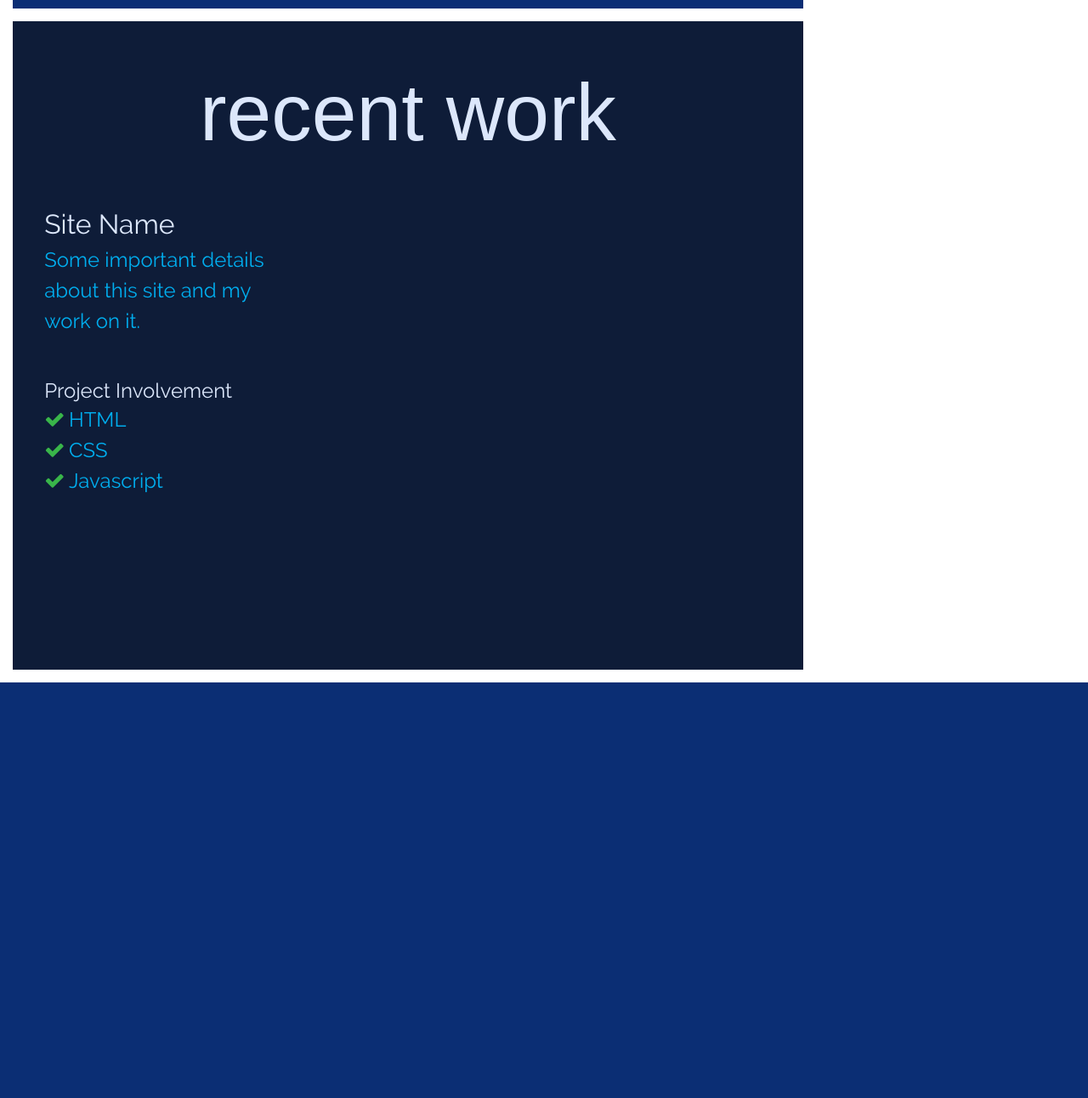
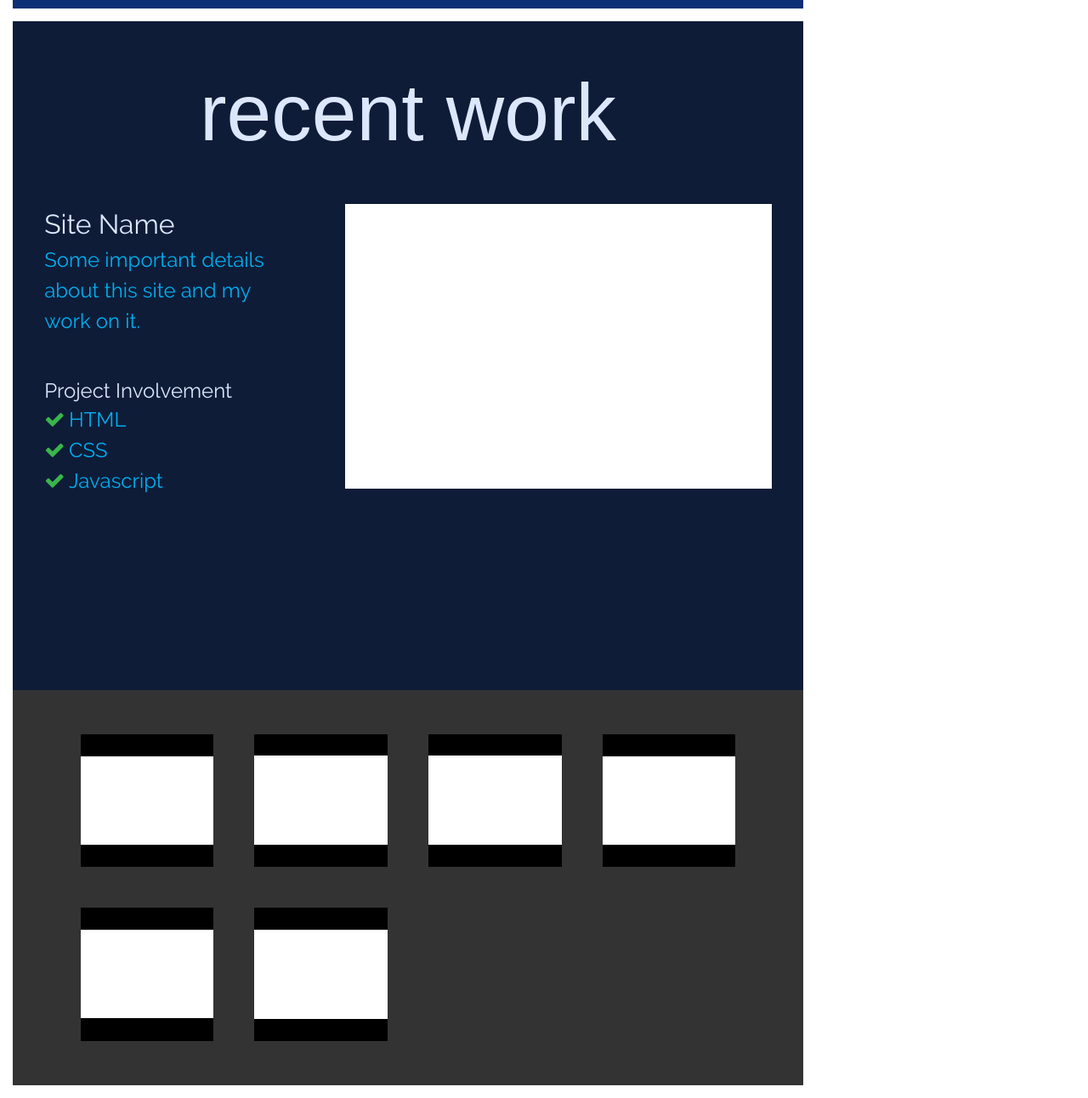
Before and after one commit to engineerclark/mclarkpw, a Django app: template mclarkpw/templates/webdev/main.html in a window 1280 px wide. Shown: the part 1200-2492 px from the top of the page at 85% size. Before the commit the page ends 2003 px from the top, so only its background shows below. Run offline with Django 3.2, Linux system fonts and the light colour scheme; the template is opened without the code that fills it, so the values that code supplies are empty; some web fonts are replaced.

Commit message:
Completed 'Recent Work' section and styles

```diff
--- a/mclarkpw/assets/css/screen.css
+++ b/mclarkpw/assets/css/screen.css
@@ -538,21 +538,24 @@ nav.docked {
 .recent-work {
   background: #0e1c38;
   overflow: auto;
+  padding-bottom: 0;
 }
-/* line 33, ../../compass/sass/_webdev.scss */
+/* line 34, ../../compass/sass/_webdev.scss */
 .recent-work .column {
   float: left;
   padding: 0 4%;
+  overflow: auto;
+  margin-bottom: 3rem;
 }
-/* line 37, ../../compass/sass/_webdev.scss */
+/* line 40, ../../compass/sass/_webdev.scss */
 .recent-work p, .recent-work ul {
   color: #00aeef;
 }
-/* line 40, ../../compass/sass/_webdev.scss */
+/* line 43, ../../compass/sass/_webdev.scss */
 .recent-work li {
   padding-left: 1.2em;
 }
-/* line 43, ../../compass/sass/_webdev.scss */
+/* line 46, ../../compass/sass/_webdev.scss */
 .recent-work li:before {
   content: '';
   display: inline-block;
@@ -561,15 +564,62 @@ nav.docked {
   margin-left: -1.2em;
   color: #39b54a;
 }
-/* line 53, ../../compass/sass/_webdev.scss */
+/* line 56, ../../compass/sass/_webdev.scss */
 .recent-work .info h2 {
   font-size: 1.33rem;
 }
-/* line 56, ../../compass/sass/_webdev.scss */
+/* line 59, ../../compass/sass/_webdev.scss */
 .recent-work .info h3 {
   font-size: 1rem;
 }
-/* line 60, ../../compass/sass/_webdev.scss */
+/* line 63, ../../compass/sass/_webdev.scss */
 .recent-work .subsection {
   margin-bottom: 2rem;
 }
+/* line 66, ../../compass/sass/_webdev.scss */
+.recent-work .screenshot img {
+  width: 100%;
+}
+/* line 69, ../../compass/sass/_webdev.scss */
+.recent-work .thumbnails {
+  background: #333;
+  clear: both;
+  padding: 3% 6%;
+  overflow: auto;
+  width: 100%;
+}
+/* line 76, ../../compass/sass/_webdev.scss */
+.recent-work .thumbnails .thumbnail {
+  width: 25%;
+  float: left;
+  position: relative;
+  box-sizing: content-box;
+}
+/* line 81, ../../compass/sass/_webdev.scss */
+.recent-work .thumbnails .thumbnail:before {
+  content: "";
+  display: block;
+  padding-top: 100%;
+}
+/* line 87, ../../compass/sass/_webdev.scss */
+.recent-work .thumbnails .thumbnail a {
+  position: absolute;
+  top: 0;
+  left: 0;
+  right: 0;
+  bottom: 0;
+  display: block;
+  box-sizing: border-box;
+  border: 1em solid #333;
+  background-attachment: scroll;
+  background-position: center;
+  background-repeat: no-repeat;
+  background-color: #000;
+  background-size: contain;
+}
+/* line 102, ../../compass/sass/_webdev.scss */
+.recent-work .thumbnails .thumbnail img {
+  height: auto;
+  width: 100%;
+  position: relative;
+}
--- a/mclarkpw/compass/sass/_webdev.scss
+++ b/mclarkpw/compass/sass/_webdev.scss
@@ -29,10 +29,13 @@
 .recent-work {
   background: $darkblue;
   overflow: auto;
+  padding-bottom: 0;
 
   .column {
     float: left;
     padding: 0 4%;
+    overflow: auto;
+    margin-bottom: 3rem;
   }
   p, ul {
     color: $tealblue;
@@ -60,4 +63,47 @@
   .subsection {
     margin-bottom: 2rem;
   }
+  .screenshot img {
+    width:100%;
+  }
+  .thumbnails {
+    background: #333;
+    clear: both;
+    padding: 3% 6%;
+    overflow: auto;
+    width: 100%;
+
+    .thumbnail {
+      width: 25%;
+      float: left;
+      position: relative;
+      box-sizing: content-box;
+      &:before {
+        content: "";
+        display: block;
+        padding-top:100%;
+      }
+
+      a {
+        position: absolute;
+        top: 0;
+        left: 0;
+        right: 0;
+        bottom: 0;
+        display: block;
+        box-sizing: border-box;
+        border: 1em solid #333;
+        background-attachment: scroll;
+        background-position: center;
+        background-repeat: no-repeat;
+        background-color: #000;
+        background-size: contain;
+      }
+      img {
+        height: auto;
+        width: 100%;
+        position: relative;
+      }
+    }
+  }
 }
--- a/mclarkpw/templates/webdev/recentwork.html
+++ b/mclarkpw/templates/webdev/recentwork.html
@@ -17,6 +17,26 @@
 	    </div>
     </div>
     <div class="screenshot column gr-large">
-
+    	<img src="/static/images/test-rect.jpg" alt="" />
+    </div>
+    <div class="thumbnails">
+    	<div class="thumbnail">
+    		<a href="#" style="background-image: url('/static/images/test-rect.jpg');"></a>
+    	</div>
+    	<div class="thumbnail">
+            <a href="#" style="background-image: url('/static/images/test-rect.jpg');"></a>
+        </div>
+        <div class="thumbnail">
+            <a href="#" style="background-image: url('/static/images/test-rect.jpg');"></a>
+        </div>
+        <div class="thumbnail">
+            <a href="#" style="background-image: url('/static/images/test-rect.jpg');"></a>
+        </div>
+        <div class="thumbnail">
+            <a href="#" style="background-image: url('/static/images/test-rect.jpg');"></a>
+        </div>
+        <div class="thumbnail">
+            <a href="#" style="background-image: url('/static/images/test-rect.jpg');"></a>
+        </div>
     </div>
 </div>
```
Also changed, not shown: mclarkpw/assets/images/test-rect.jpg (added), mclarkpw/assets/images/test-square.jpg (added).
